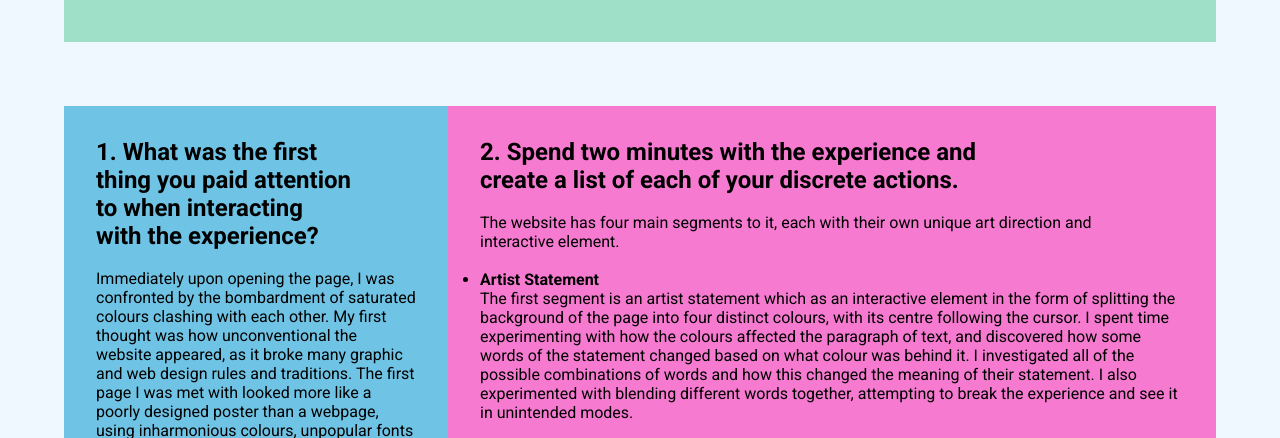
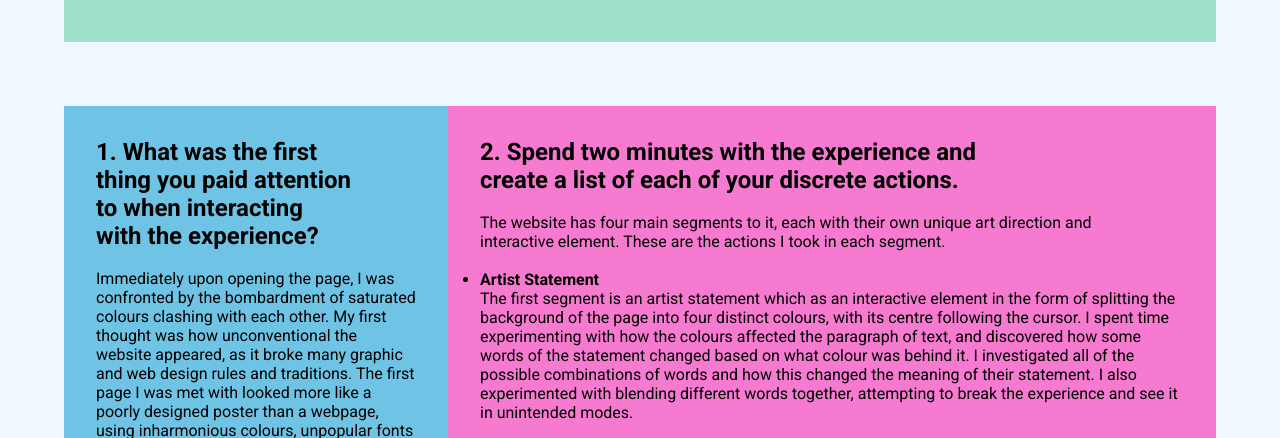
Before and after one commit to s4006802/s4006802.github.io, a plain HTML site: page assignment1/index.html in a window 1280 px wide. Shown: the part 357-795 px from the top of the page. Drawn offline with Linux system fonts and the light colour scheme.

Commit message:
actions i took

```diff
--- a/assignment1/index.html
+++ b/assignment1/index.html
@@ -57,7 +57,7 @@
       <br>
       <p>
         The website has four main segments to it, each with their own unique
-        art direction and interactive element.
+        art direction and interactive element. These are the actions I took in each segment.
         <br><br>
       <ul>
         <li>
```
